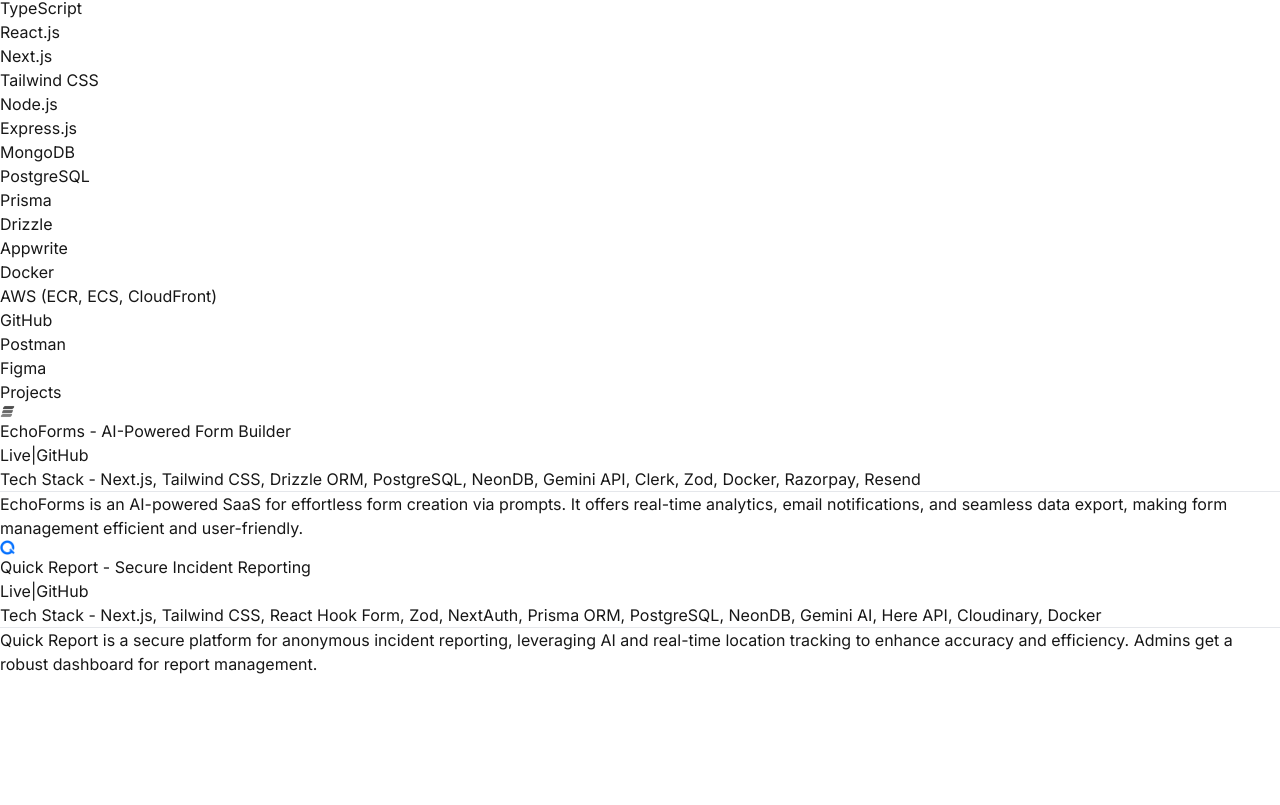
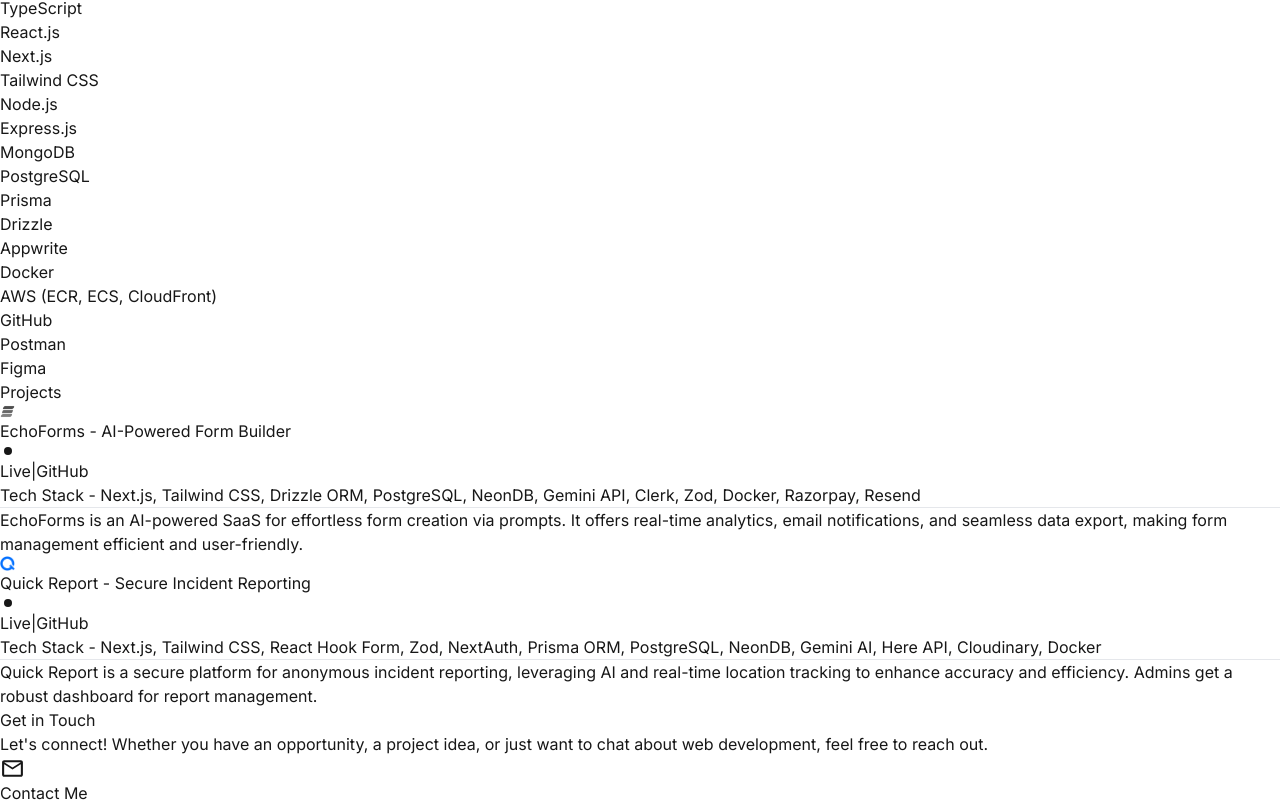
Before and after one commit to 10xshivam/Folio, a Next.js app: page / in a window 1280 px wide. Shown: the part 320-1125 px from the top of the page. Before the commit the page ends 996 px from the top, so only its background shows below. Built offline with nearby package versions, Linux system fonts and the light colour scheme.

Commit message:
add Contact component and integrate it into the homepage; enhance Projects component layout and styling

```diff
--- a/src/app/page.tsx
+++ b/src/app/page.tsx
@@ -1,4 +1,5 @@
 import About from "@/components/About";
+import Contact from "@/components/Contact";
 import Hero from "@/components/Hero";
 import Projects from "@/components/Projects";
 import Skills from "@/components/Skills";
@@ -19,6 +20,9 @@
       <section id="projects">
         <Projects/>
       </section>
+      <section id="contact">
+        <Contact/>
+      </section>
     </main>
   );
 }
--- /dev/null
+++ b/src/components/Contact.tsx
@@ -0,0 +1,21 @@
+import Link from "next/link";
+import React from "react";
+import { MdOutlineEmail } from "react-icons/md";
+
+export default function Contact() {
+  return (
+    <div className="flex flex-col gap-3">
+      <h2 className="text-2xl font-bold">Get in Touch</h2>
+      <p className="text-gray-500 font-mono tracking-tighter font-medium">
+        Let&apos;s connect! Whether you have an opportunity, a project idea, or
+        just want to chat about web development, feel free to reach out.
+      </p>
+      <Link
+        href={"mailto:shivamdotwork@gmail.com"}
+        className="flex items-center justify-center border w-fit p-2 text-lg gap-2 mx-auto my-3 border-gray-700 text-gray-300 font-mono tracking-tight hover:bg-gray-700/20 px-4"
+      >
+        <MdOutlineEmail className="inline" size={25} /> Contact Me
+      </Link>
+    </div>
+  );
+}
--- a/src/components/Hero.tsx
+++ b/src/components/Hero.tsx
@@ -52,7 +52,7 @@
             target="_blank"
             className="transition-colors duration-300 flex items-center gap-2"
           >
-            <span className="group flex items-center text-gray-300 hover:text-gray-50 border p-2 rounded-lg border-gray-800">
+            <span className="group flex items-center text-gray-300 hover:text-gray-50 border p-2 rounded-lg border-gray-800 hover:bg-gray-800/30">
               <social.icon
                 size={20}
                 className="hover:scale-110 transition-transform duration-300"
--- a/src/components/Projects.tsx
+++ b/src/components/Projects.tsx
@@ -1,6 +1,7 @@
 import Image from "next/image";
 import Link from "next/link";
 import React from "react";
+import { GoDotFill } from "react-icons/go";
 
 const projects = [
   {
@@ -21,7 +22,7 @@
       "Razorpay, ",
       "Resend",
     ],
-    liveLink:"https://echoforms.vercel.app/",
+    liveLink: "https://echoforms.vercel.app/",
     github: "https://github.com/10xshivam/EchoForms",
   },
   {
@@ -52,15 +53,15 @@
   return (
     <div className="flex flex-col gap-3">
       <h2 className="text-2xl font-bold">Projects</h2>
-      <div className="flex flex-col gap-2">
+      <div className="flex flex-col gap-3">
         {projects.map((project) => (
           <div
             key={project.title}
-            className="w-full bg-gray-800/50 p-3 rounded-lg flex flex-col gap-2"
+            className="w-full bg-gray-800/30 p-3 rounded-lg flex flex-col gap-2"
           >
             <div className="flex justify-between">
-              <div className="flex gap-1 items-center">
-                <div className="p-0.5 border border-gray-800 rounded">
+              <div className="flex gap-2 items-center">
+                <div className="p-1 border border-gray-800 rounded">
                   <Image
                     alt={project.title}
                     src={project.icon}
@@ -73,8 +74,14 @@
                 </span>
               </div>
               <div className="flex gap-2 font-mono tracking-tighter text-sm">
-                <Link href={project.liveLink} target="_blank">Live</Link>|
-                <Link href={project.github} target="_blank">GitHub</Link>
+                <Link href={project.liveLink} target="_blank">
+                  <GoDotFill className="text-green-600 inline" />
+                  Live
+                </Link>
+                |
+                <Link href={project.github} target="_blank">
+                  GitHub
+                </Link>
               </div>
             </div>
             <p className="text-xs font-semibold font-mono text-gray-300">
@@ -88,8 +95,8 @@
                 </span>
               ))}
             </p>
-            <hr className="border-gray-700"/>
-            <p className="text-sm text-gray-500 font-mono tracking-tight">
+            <hr className="border-gray-700" />
+            <p className="text-sm text-gray-500  tracking-tight">
               {project.description}
             </p>
           </div>
--- a/src/components/Skills.tsx
+++ b/src/components/Skills.tsx
@@ -29,7 +29,7 @@
         {skills.map((skill) => (
           <div
             key={skill.name}
-            className="text-xs font-semibold flex items-start gap-1.5 text-gray-300 hover:text-gray-50 border p-2 rounded-lg border-gray-800 font-mono"
+            className="text-xs font-semibold flex items-start gap-1.5 text-gray-300 hover:text-gray-50 border p-2 rounded-lg border-gray-800 hover:bg-gray-800/30 font-mono"
           >
             {skill.name}
           </div>
```
